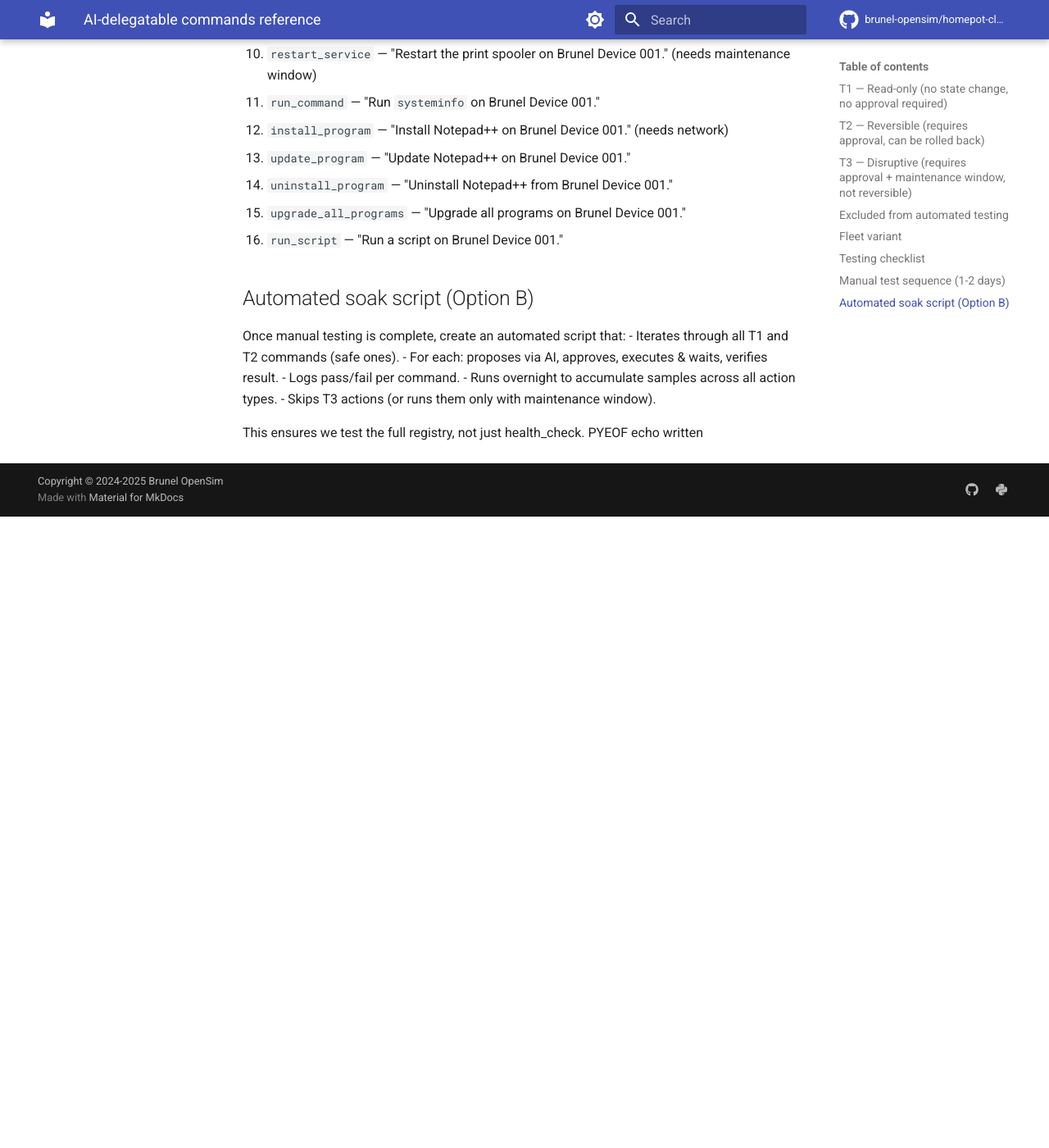
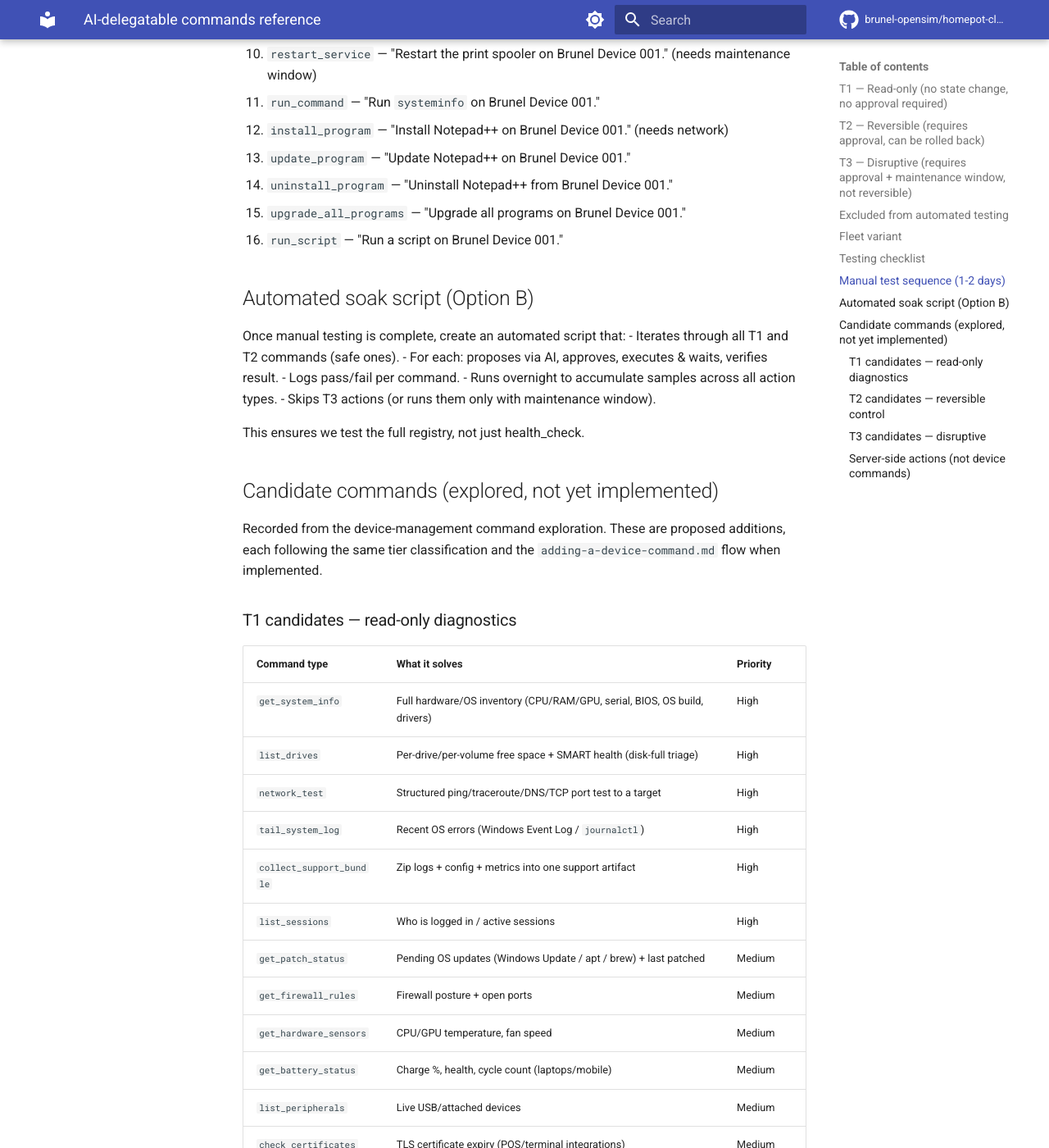
Before and after one commit to brunel-opensim/homepot-client, an MkDocs documentation site: the page built from docs/ai-delegatable-commands.md, in a window 1280 px wide and 1400 px high, scrolled down 3298 px. Shown: the whole window at 82% size. Built offline with MkDocs 1.6.1 and Material for MkDocs 9.7.7, drawn with Linux system fonts in a browser that asks for light colours; comment, search, counter and statistics services are not loaded; the version menu is left out; before the commit the page ends 3928 px from its top, so only the background shows below that; some of the changed text lies outside the part shown.

Commit message:
docs(commands): record candidate future device-management commands
Append explored-but-unimplemented commands to the AI-delegatable commands reference, grouped by tier (T1 read-only / T2 reversible / T3 disruptive / server-side). Also remove a stray PYEOF/echo-written artifact at the end of the file.

```diff
--- a/docs/ai-delegatable-commands.md
+++ b/docs/ai-delegatable-commands.md
@@ -94,5 +94,54 @@
 - Skips T3 actions (or runs them only with maintenance window).
 
 This ensures we test the full registry, not just health_check.
-PYEOF
-echo written
+
+## Candidate commands (explored, not yet implemented)
+
+Recorded from the device-management command exploration. These are proposed
+additions, each following the same tier classification and the
+`adding-a-device-command.md` flow when implemented.
+
+### T1 candidates — read-only diagnostics
+
+| Command type | What it solves | Priority |
+|---|---|---|
+| `get_system_info` | Full hardware/OS inventory (CPU/RAM/GPU, serial, BIOS, OS build, drivers) | High |
+| `list_drives` | Per-drive/per-volume free space + SMART health (disk-full triage) | High |
+| `network_test` | Structured ping/traceroute/DNS/TCP port test to a target | High |
+| `tail_system_log` | Recent OS errors (Windows Event Log / `journalctl`) | High |
+| `collect_support_bundle` | Zip logs + config + metrics into one support artifact | High |
+| `list_sessions` | Who is logged in / active sessions | High |
+| `get_patch_status` | Pending OS updates (Windows Update / apt / brew) + last patched | Medium |
+| `get_firewall_rules` | Firewall posture + open ports | Medium |
+| `get_hardware_sensors` | CPU/GPU temperature, fan speed | Medium |
+| `get_battery_status` | Charge %, health, cycle count (laptops/mobile) | Medium |
+| `list_peripherals` | Live USB/attached devices | Medium |
+| `check_certificates` | TLS certificate expiry (POS/terminal integrations) | Medium |
+
+### T2 candidates — reversible control
+
+| Command type | What it solves | Priority |
+|---|---|---|
+| `disk_cleanup` | Clear temp files / logs / caches to reclaim space | High |
+| `set_service_state` | Enable/disable/start/stop a service (beyond restart) | High |
+| `notify_user` | Show a toast/banner message on the device (operator-to-user channel) | High |
+| `flush_dns` | Flush DNS cache / reset network adapter | Medium |
+| `set_device_name` | Rename / tag the device from the dashboard | Medium |
+| `lock_screen` | Lock the terminal remotely | Medium |
+| `sleep` | Power-state control (sleep/hibernate) | Medium |
+| `rotate_credential` | Rotate the device's own API key | Medium |
+| `set_agent_config` | Toggle telemetry/alerts/collection intervals | Medium |
+
+### T3 candidates — disruptive
+
+| Command type | What it solves | Priority |
+|---|---|---|
+| `schedule_maintenance` | Shut down/restart at a future time | Medium |
+| `quarantine` | Isolate a compromised device (block network / lock) | Low (needs design) |
+| `remote_wipe` | Factory reset for lost/stolen | Low (likely a lifecycle action) |
+
+### Server-side actions (not device commands)
+
+| Action | What it solves |
+|---|---|
+| `wake_on_lan` | Wake an offline device (network broadcast from the server) |
```
